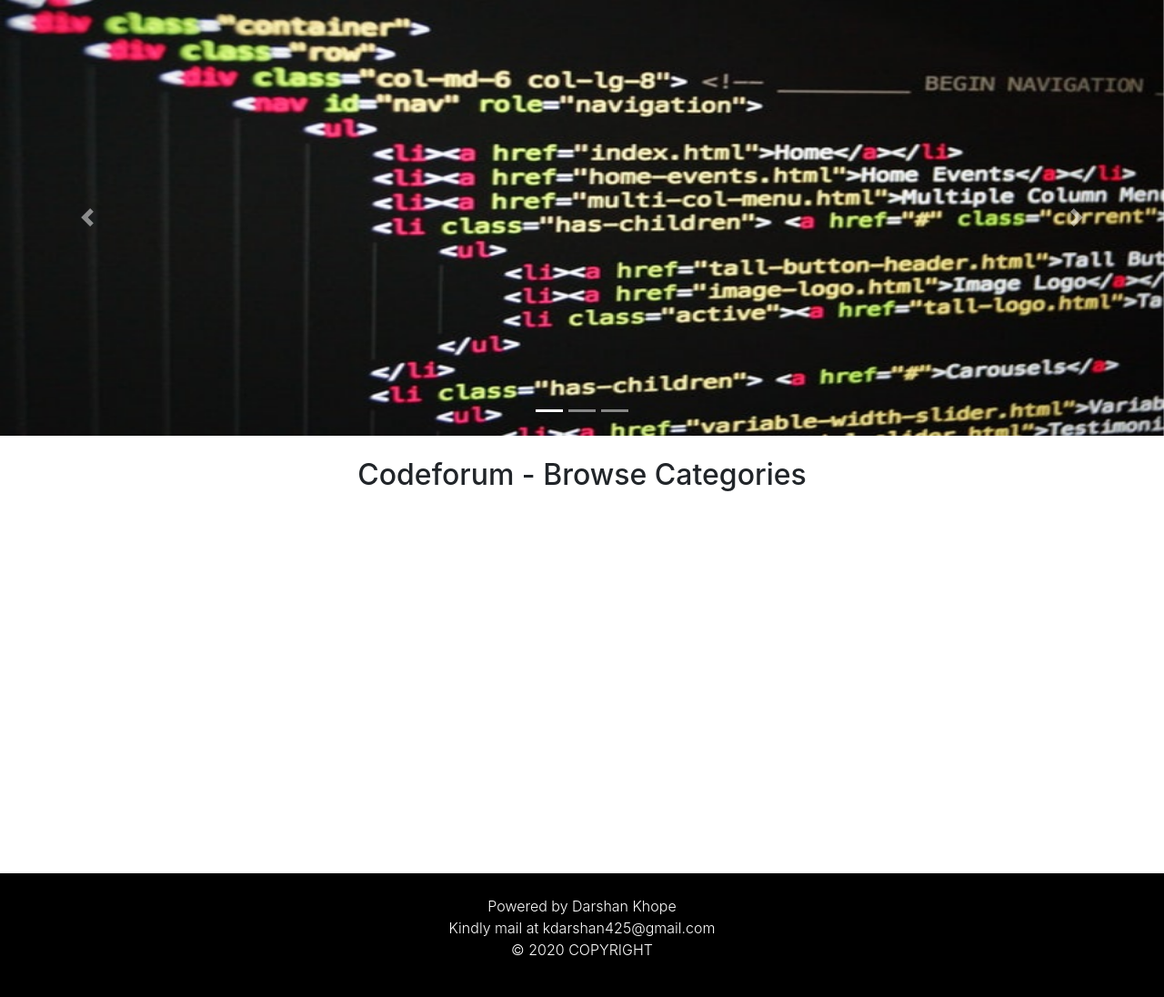
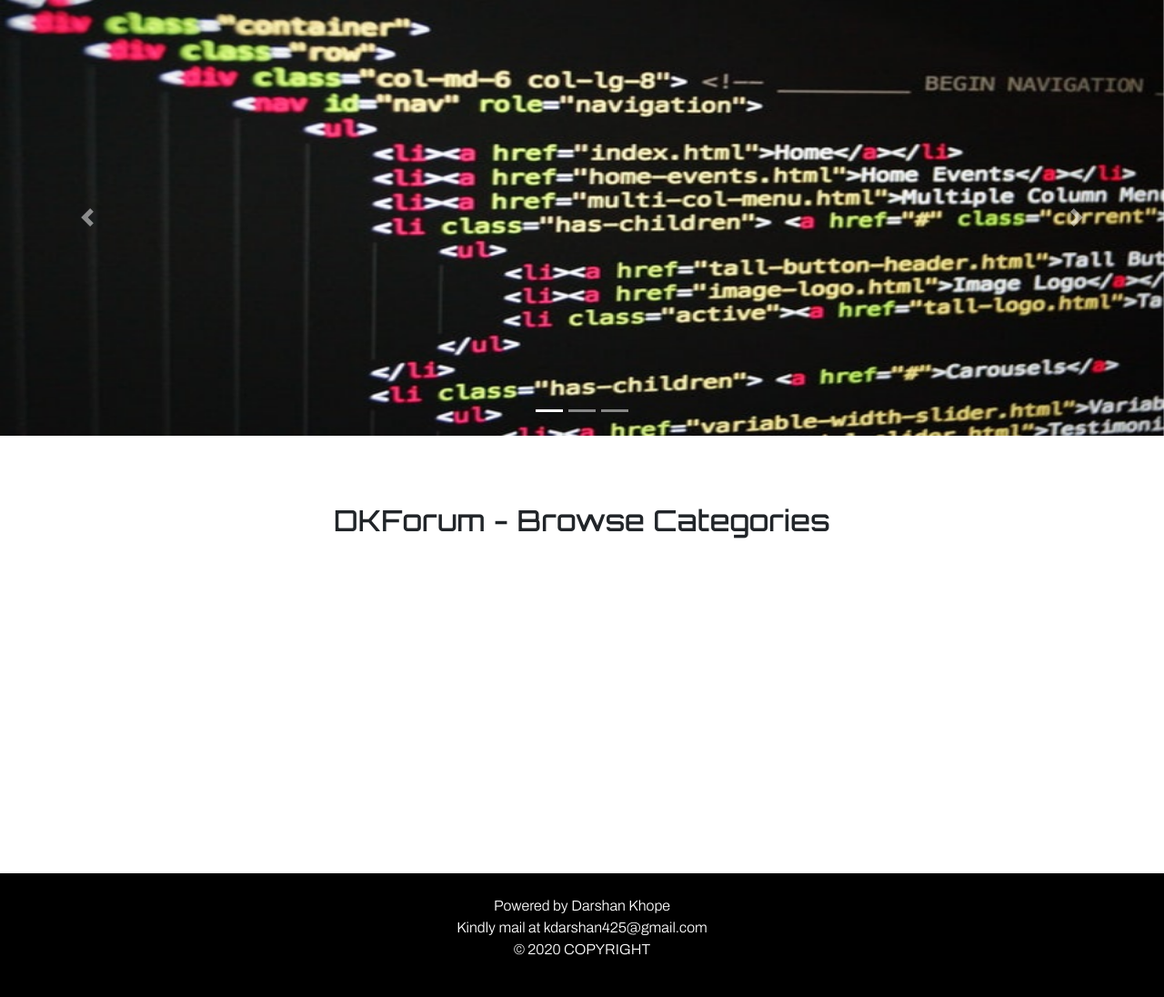
Before and after one commit to kdarshan425/DKForum, a PHP site: page / in a window 1280 px wide. Shown: the part 75-1171 px from the top of the page at 91% size. Run offline with PHP 8.4, Linux system fonts and the light colour scheme; data that the repository does not hold is empty.

Commit message:
updated index

```diff
--- a/index.php
+++ b/index.php
@@ -5,6 +5,9 @@
     <!-- Required meta tags -->
     <meta charset="utf-8">
     <meta name="viewport" content="width=device-width, initial-scale=1, shrink-to-fit=no">
+    <link
+        href="https://fonts.googleapis.com/css2?family=Abril+Fatface&family=Archivo:wght@300&family=Orbitron:wght@500&display=swap"
+        rel="stylesheet">
 
     <link href="https://cdn.jsdelivr.net/npm/bootstrap@5.0.0-beta3/dist/css/bootstrap.min.css" rel="stylesheet" integrity="sha384-eOJMYsd53ii+scO/bJGFsiCZc+5NDVN2yr8+0RDqr0Ql0h+rP48ckxlpbzKgwra6" crossorigin="anonymous">
     <!-- Bootstrap CSS -->
@@ -26,6 +29,9 @@
         .cimg{
             width:100%;
             height:200px;
+        }
+        h5,p{
+            font-family: 'Archivo', sans-serif;
         }
     </style>
     <title>Welcome to CodeForum </title>
@@ -64,8 +70,8 @@
     </div>
 
     <!-- Category container starts here -->
-    <div class="container my-4" id="ques">
-        <h2 class="text-center my-4">Codeforum - Browse Categories</h2>
+    <div class="container my-4" style="padding-bottom:30px;" id="ques">
+        <h2 class="text-center my-6" style="padding:50px;font-family: 'Orbitron', sans-serif;">DKForum - Browse Categories</h2>
         <div class="row my-4" data-masonry='{"percentPosition": true }'>
           <!-- Fetch all the categories and use a loop to iterate through categories -->
 
@@ -78,8 +84,8 @@
           $id = $row['category_id'];
           $cat = $row['category_name'];
           $desc = $row['category_description'];
-          echo '<div class="col-md-4 my-2">
-                  <div class="card" style="width: 100%;">
+          echo '<div class="col-md-4" style="padding:20px;">
+                  <div class="card" style="width: 100%;box-shadow: 0px 10px 20px -5px rgb(73 93 207 / 20%);">
                       <img src="img/cardo-'.$id.'.jpg" class="cimg card-img-top" alt="image for this category">
                       <div class="card-body">
                           <h5 class="card-title"><a href="threadlist.php?catid=' . $id . ' && page=1">' . $cat . '</a></h5>
```
